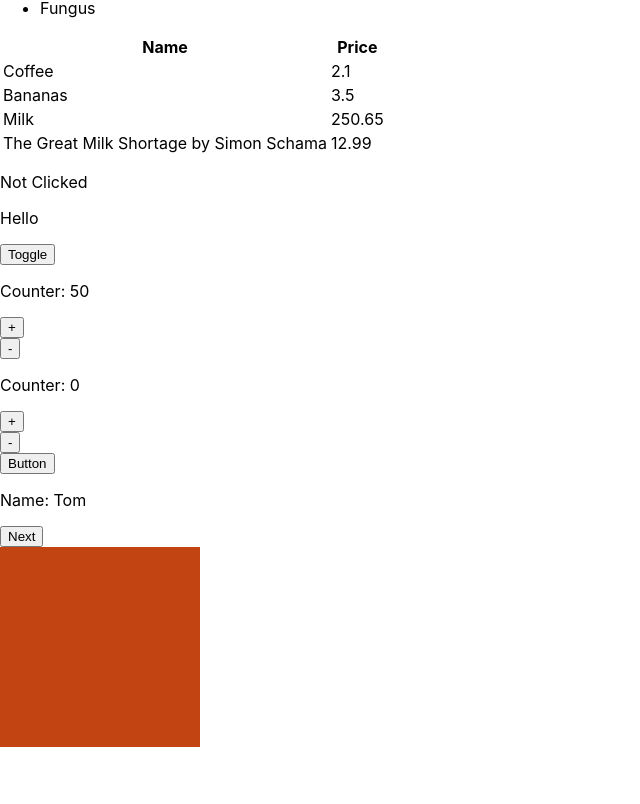
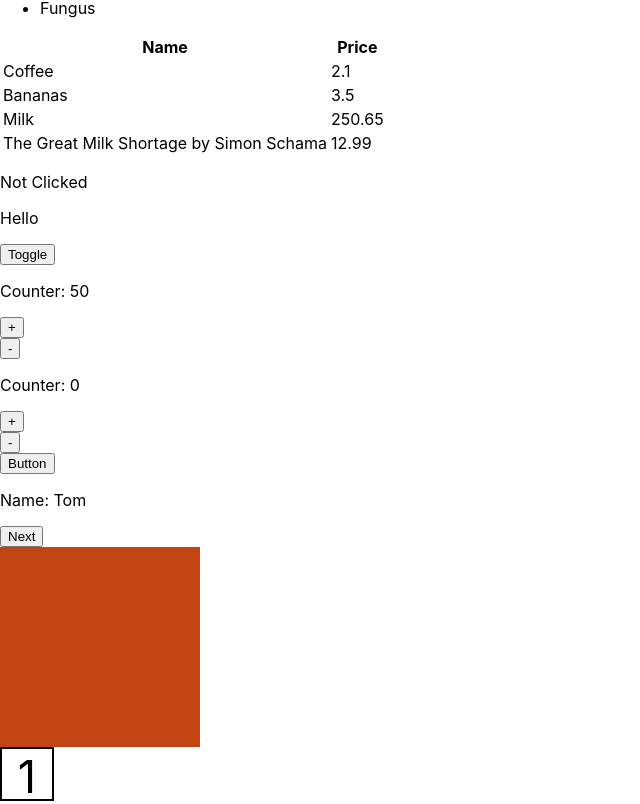
Before and after one commit to mdm106/week-09--first-react-app, a React (Create React App) app: page / in a window 1280 px wide. Shown: the part 436-1240 px from the top of the page, without its empty margins (0-640 px from the left). Before the commit the page ends 1183 px from the top, so only its background shows below. Built offline with nearby package versions, Linux system fonts and the light colour scheme.

Commit message:
Component created that shows a random number between 1 and sides whenever you click it. This component added to app.js

```diff
--- a/src/App.js
+++ b/src/App.js
@@ -10,6 +10,7 @@ import StepCounter from './components/StepCounter'
 import CatchMeIfYouCan from './components/CatchMeIfYouCan';
 import RollCall from './components/RollCall';
 import Colours from './components/tricksyState/Colours';
+import Die from './components/tricksyState/Die';
 
 function App() {
   return (
@@ -31,6 +32,7 @@ function App() {
         <CatchMeIfYouCan />
         <RollCall />
         <Colours />
+        <Die />
       </FadeIn>
     </>
   );
--- /dev/null
+++ b/src/components/tricksyState/Die.js
@@ -0,0 +1,30 @@
+import React, { Component } from "react";
+
+class Die extends Component {
+    constructor(props) {
+        super(props);
+
+        this.state = { number: 1 };
+
+        this.handleClick = this.handleClick.bind(this);
+    }
+
+    handleClick() {
+        this.setState({number: Math.ceil(Math.random() * this.props.sides)});
+    }
+
+    render() {
+        const { number } = this.state;
+        return (
+            <div onClick={this.handleClick} style={{height: 50, width: 50, fontSize: 45, textAlign: "center", border: "black 2px solid" }}>
+                {number}
+            </div>
+        )
+    }
+};
+
+Die.defaultProps = {
+    sides: 6,
+};
+
+export default Die;
```
